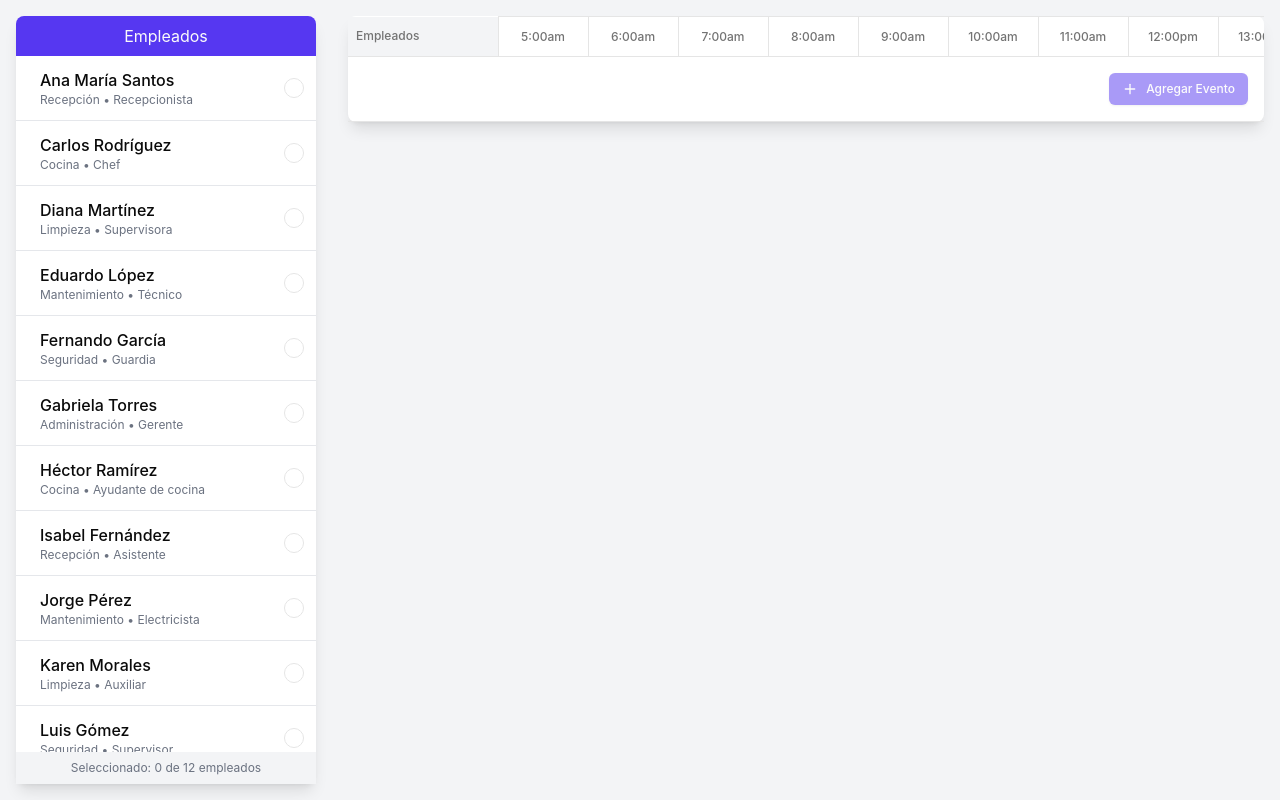
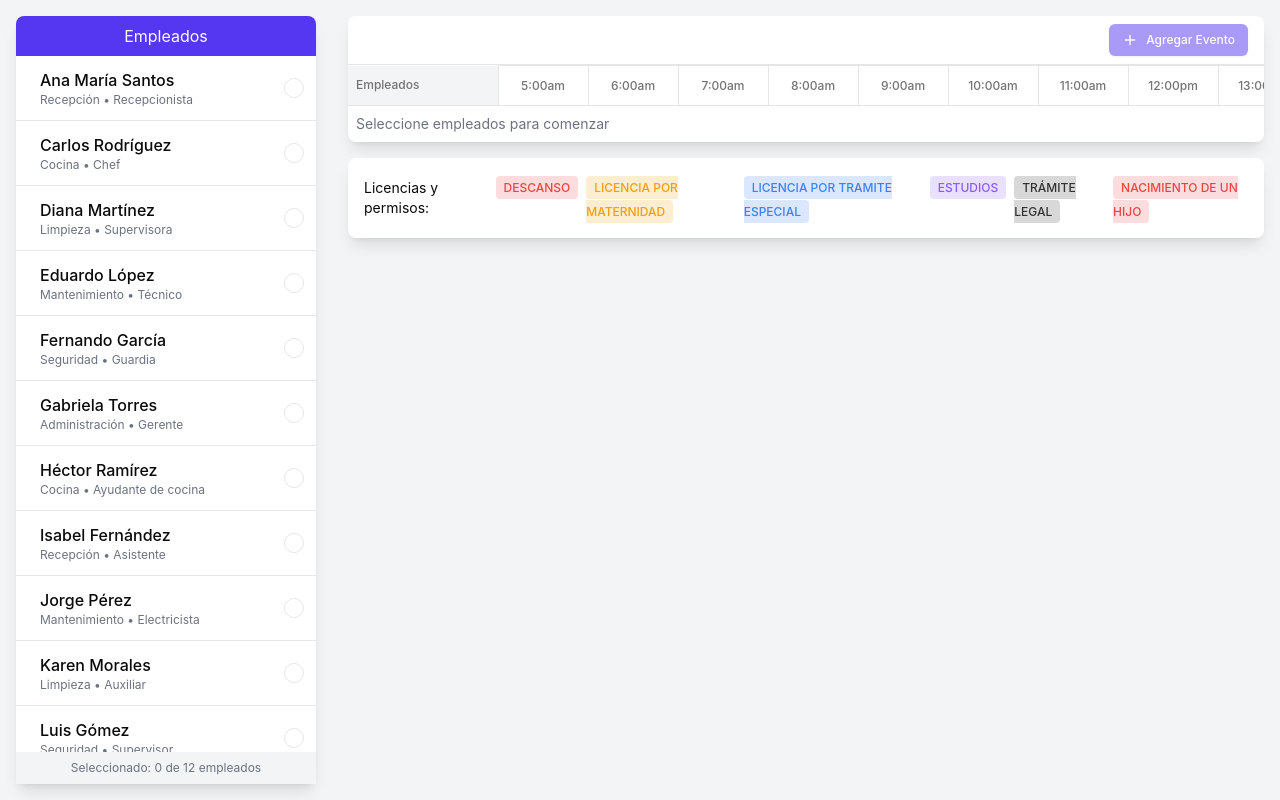
Before and after one commit to ossomaster/atik-prueba-tecnica-react, a React (Vite) app: page / in a window 1280 px wide. Built offline with nearby package versions, Linux system fonts and the light colour scheme.

Commit message:
feat: agregar licencias y permisos

```diff
--- a/src/App.tsx
+++ b/src/App.tsx
@@ -2,7 +2,7 @@ import { useState } from "react"
 import { DndContext, DragEndEvent } from "@dnd-kit/core"
 import { ListaEmpleados } from "./components/ListaEmpleados"
 import { HorarioGrid } from "./components/HorarioGrid"
-import { EMPLEADOS, EVENTO_COLORES, HORAS } from "./constants"
+import { EMPLEADOS, HORAS, LICENCIAS_PERMISOS } from "./constants"
 import { TEmpleado, TEvento } from "./types"
 
 function App() {
@@ -17,16 +17,8 @@ function App() {
 		)
 	}
 
-	const handleAgregarEvento = (empleadoId: string, horaInicio: string, horaFin: string, nombre: string) => {
-		const newEvent: TEvento = {
-			id: crypto.randomUUID(),
-			empleado: EMPLEADOS.find((e) => e.id === empleadoId)!,
-			hora_inicio: horaInicio,
-			hora_fin: horaFin,
-			nombre,
-			color: EVENTO_COLORES[eventos.length % EVENTO_COLORES.length],
-		}
-		setEventos((prev) => [...prev, newEvent])
+	const handleAgregarEvento = (evento: TEvento) => {
+		setEventos((prev) => [...prev, evento])
 	}
 
 	const handleDragEnd = (event: DragEndEvent) => {
@@ -49,7 +41,6 @@ function App() {
 	}
 
 	return (
-		<DndContext onDragEnd={handleDragEnd}>
 		<div className="h-screen container mx-auto p-4">
 			<div className="grid grid-cols-[300px_1fr] grid-rows-1 gap-8 h-full">
 				<ListaEmpleados
@@ -58,16 +49,18 @@ function App() {
 					onSelect={handleSeleccionarEmpleado}
 				/>
 				<div className="min-w-0">
+					<DndContext onDragEnd={handleDragEnd}>
 						<HorarioGrid
 							empleadosSeleccionados={empleadosSeleccionados}
 							eventos={eventos}
 							horas={HORAS}
+							licenciasPermisos={LICENCIAS_PERMISOS}
 							onAgregarEvento={handleAgregarEvento}
 						/>
+					</DndContext>
 				</div>
 			</div>
 		</div>
-		</DndContext>
 	)
 }
 
--- a/src/components/AgregarEventoModal.tsx
+++ b/src/components/AgregarEventoModal.tsx
@@ -1,30 +1,41 @@
-import { useEffect, useState } from "react"
-import { Dialog, DialogContent, DialogHeader, DialogTitle, DialogFooter } from "@/components/ui/dialog"
 import { Button } from "@/components/ui/button"
+import { Dialog, DialogContent, DialogFooter, DialogHeader, DialogTitle } from "@/components/ui/dialog"
 import { Input } from "@/components/ui/input"
 import { Label } from "@/components/ui/label"
 import { Select, SelectContent, SelectItem, SelectTrigger, SelectValue } from "@/components/ui/select"
-import { TEmpleado, THora } from "@/types"
 import { toast } from "@/hooks/use-toast"
+import { cn } from "@/lib/utils"
+import { TEmpleado, TEvento, THora, TLicenciaPermiso } from "@/types"
+import { useEffect, useState } from "react"
 
 interface Props {
 	isOpen: boolean
 	onClose: () => void
-	onAdd: (empleadoId: string, titulo: string, horaInicio: string, horaFin: string) => void
+	onAgregar: (evento: TEvento) => void
 	horas: THora[]
 	empleados: TEmpleado[]
+	licenciasPermisos: TLicenciaPermiso[]
 	defaultEmpleado?: TEmpleado | null
 }
 
-export function AgregarEventoModal({ isOpen, onClose, onAdd, horas, empleados, defaultEmpleado = null }: Props) {
-	const [title, setTitle] = useState("")
-	const [startTime, setStartTime] = useState(horas[0]?.hora)
-	const [endTime, setEndTime] = useState(horas[1]?.hora)
-	const [selectedEmployeeId, setSelectedEmployeeId] = useState(defaultEmpleado?.id || "")
+export function AgregarEventoModal({
+	isOpen,
+	onClose,
+	onAgregar,
+	horas,
+	empleados,
+	licenciasPermisos,
+	defaultEmpleado = null,
+}: Props) {
+	const [empleadoId, setEmpleadoId] = useState(defaultEmpleado?.id || "")
+	const [licenciaPermisoId, setLicenciaPermisoId] = useState("")
+	const [nombre, setNombre] = useState("")
+	const [horaInicio, setHoraInicio] = useState(horas[0]?.hora)
+	const [horaFin, setHoraFin] = useState(horas[1]?.hora)
 
 	const handleSubmit = (e: React.FormEvent) => {
 		e.preventDefault()
-		if (!selectedEmployeeId) {
+		if (!empleadoId) {
 			toast({
 				title: "Error",
 				description: "Debe seleccionar un empleado.",
@@ -32,7 +43,7 @@ export function AgregarEventoModal({ isOpen, onClose, onAdd, horas, empleados, d
 			})
 			return
 		}
-		if (endTime <= startTime) {
+		if (horaFin <= horaInicio) {
 			toast({
 				title: "Error",
 				description: "La hora de fin debe ser mayor a la hora de inicio.",
@@ -40,15 +51,30 @@ export function AgregarEventoModal({ isOpen, onClose, onAdd, horas, empleados, d
 			})
 			return
 		}
-		onAdd(selectedEmployeeId, title, startTime, endTime)
-		setTitle("")
-		setSelectedEmployeeId("")
+
+		const nextEvento: TEvento = {
+			id: crypto.randomUUID(),
+			empleado: empleados.find((empleado) => empleado.id === empleadoId)!,
+			hora_inicio: horaInicio,
+			hora_fin: horaFin,
+			nombre,
+			licenciaPermiso: licenciasPermisos.find((licenciaPermiso) => licenciaPermiso.id === licenciaPermisoId)!,
+		}
+
+		onAgregar(nextEvento)
+
+		setEmpleadoId("")
+		setLicenciaPermisoId("")
+		setNombre("")
+		setHoraInicio(horas[0].hora)
+		setHoraFin(horas[1].hora)
+
 		onClose()
 	}
 
 	useEffect(() => {
 		if (defaultEmpleado) {
-			setSelectedEmployeeId(defaultEmpleado.id)
+			setEmpleadoId(defaultEmpleado.id)
 		}
 	}, [defaultEmpleado])
 
@@ -61,7 +87,7 @@ export function AgregarEventoModal({ isOpen, onClose, onAdd, horas, empleados, d
 				<form onSubmit={handleSubmit} className="space-y-4">
 					<div className="space-y-2">
 						<Label htmlFor="employee">Empleado</Label>
-						<Select value={selectedEmployeeId} onValueChange={setSelectedEmployeeId} required>
+						<Select value={empleadoId} onValueChange={setEmpleadoId} required>
 							<SelectTrigger>
 								<SelectValue placeholder="Seleccione un empleado" />
 							</SelectTrigger>
@@ -75,11 +101,34 @@ export function AgregarEventoModal({ isOpen, onClose, onAdd, horas, empleados, d
 						</Select>
 					</div>
 					<div className="space-y-2">
-						<Label htmlFor="title">Título del Evento</Label>
+						<Label htmlFor="licencia-permiso">Licencia o Permiso</Label>
+						<ul>
+							{licenciasPermisos.map((licenciaPermiso) => (
+								<li
+									key={licenciaPermiso.id}
+									className={cn(
+										"flex items-center gap-2 text-xs p-2 rounded hover:bg-gray-100 cursor-pointer border border-transparent",
+										{
+											"bg-primary/10 border-primary": licenciaPermiso.id === licenciaPermisoId,
+										}
+									)}
+									onClick={() => setLicenciaPermisoId(licenciaPermiso.id)}
+								>
+									<span
+										className="size-4 inline-block rounded-full"
+										style={{ backgroundColor: licenciaPermiso.color + "30" }}
+									></span>{" "}
+									{licenciaPermiso.nombre}
+								</li>
+							))}
+						</ul>
+					</div>
+					<div className="space-y-2">
+						<Label htmlFor="name">Nombre del Evento</Label>
 						<Input
-							id="title"
-							value={title}
-							onChange={(e) => setTitle(e.target.value)}
+							id="name"
+							value={nombre}
+							onChange={(e) => setNombre(e.target.value)}
 							placeholder="Ingrese el título del evento"
 							required
 						/>
@@ -87,7 +136,7 @@ export function AgregarEventoModal({ isOpen, onClose, onAdd, horas, empleados, d
 					<div className="grid grid-cols-2 gap-4">
 						<div className="space-y-2">
 							<Label>Hora de Inicio</Label>
-							<Select value={startTime} onValueChange={setStartTime}>
+							<Select value={horaInicio} onValueChange={setHoraInicio}>
 								<SelectTrigger>
 									<SelectValue placeholder="Seleccione la hora de inicio" />
 								</SelectTrigger>
@@ -102,13 +151,13 @@ export function AgregarEventoModal({ isOpen, onClose, onAdd, horas, empleados, d
 						</div>
 						<div className="space-y-2">
 							<Label>Hora de Fin</Label>
-							<Select value={endTime} onValueChange={setEndTime}>
+							<Select value={horaFin} onValueChange={setHoraFin}>
 								<SelectTrigger>
 									<SelectValue placeholder="Seleccione la hora de fin" />
 								</SelectTrigger>
 								<SelectContent>
 									{horas
-										.filter((slot) => slot.hora > startTime)
+										.filter((slot) => slot.hora > horaInicio)
 										.map((slot) => (
 											<SelectItem key={slot.hora} value={slot.hora}>
 												{slot.etiqueta}
--- a/src/components/HorarioGrid.tsx
+++ b/src/components/HorarioGrid.tsx
@@ -4,17 +4,18 @@ import { cn } from "@/lib/utils"
 import { Button } from "@/components/ui/button"
 import { Plus } from "lucide-react"
 import { AgregarEventoModal } from "./AgregarEventoModal"
-import { TEmpleado, TEvento, THora } from "@/types"
+import { TEmpleado, TEvento, THora, TLicenciaPermiso } from "@/types"
 import { Table, TableHeader, TableBody, TableRow, TableHead, TableCell } from "@/components/ui/table"
 
 interface Props {
 	empleadosSeleccionados: TEmpleado[]
 	eventos: TEvento[]
 	horas: THora[]
-	onAgregarEvento: (empleadoId: string, horaInicio: string, horaFin: string, nombre: string) => void
+	licenciasPermisos: TLicenciaPermiso[]
+	onAgregarEvento: (evento: TEvento) => void
 }
 
-export function HorarioGrid({ empleadosSeleccionados, eventos, horas, onAgregarEvento }: Props) {
+export function HorarioGrid({ empleadosSeleccionados, eventos, horas, licenciasPermisos, onAgregarEvento }: Props) {
 	const [modalOpen, setModalOpen] = useState(false)
 	const [defaultEmployee, setDefaultEmployee] = useState<TEmpleado | null>(null)
 
@@ -24,12 +25,20 @@ export function HorarioGrid({ empleadosSeleccionados, eventos, horas, onAgregarE
 		setModalOpen(true)
 	}
 
-	const handleAddEvent = (empleadoId: string, nombre: string, horaInicio: string, horaFin: string) => {
-		onAgregarEvento(empleadoId, horaInicio, horaFin, nombre)
+	const handleAgregarEvento = (evento: TEvento) => {
+		onAgregarEvento(evento)
 	}
 
 	return (
+		<section>
+			{/* Horario */}
 			<div className="bg-white rounded-lg shadow-lg w-full">
+				<div className="px-4 py-2 border-b text-end">
+					<Button size="sm" onClick={() => setModalOpen(true)} disabled={empleadosSeleccionados.length === 0}>
+						<Plus className="h-4 w-4 mr-2" />
+						Agregar Evento
+					</Button>
+				</div>
 				<div className="overflow-x-auto">
 					<Table>
 						<TableHeader>
@@ -43,6 +52,13 @@ export function HorarioGrid({ empleadosSeleccionados, eventos, horas, onAgregarE
 							</TableRow>
 						</TableHeader>
 						<TableBody>
+							{empleadosSeleccionados.length === 0 && (
+								<TableRow>
+									<TableCell colSpan={horas.length + 1} className="text-gray-500">
+										Seleccione empleados para comenzar
+									</TableCell>
+								</TableRow>
+							)}
 							{empleadosSeleccionados.map((empleado) => (
 								<TableRow key={empleado.id}>
 									<TableCell className="bg-gray-100 text-xs">
@@ -60,7 +76,8 @@ export function HorarioGrid({ empleadosSeleccionados, eventos, horas, onAgregarE
 													{eventos
 														.filter(
 															(evento) =>
-															evento.empleado.id === empleado.id && evento.hora_inicio === horaItem.hora
+																evento.empleado.id === empleado.id &&
+																evento.hora_inicio === horaItem.hora
 														)
 														.map((evento, eventIndex) => (
 															<EventBar
@@ -86,11 +103,25 @@ export function HorarioGrid({ empleadosSeleccionados, eventos, horas, onAgregarE
 						</TableBody>
 					</Table>
 				</div>
-			<div className="p-4 border-b text-end">
-				<Button size="sm" onClick={() => setModalOpen(true)} disabled={empleadosSeleccionados.length === 0}>
-					<Plus className="h-4 w-4 mr-2" />
-					Agregar Evento
-				</Button>
+			</div>
+			{/* Licencias y permisos */}
+			<div className="p-4 bg-white rounded-lg shadow-lg mt-4 flex items-center gap-2">
+				<h3 className="text-sm">Licencias y permisos:</h3>
+				<ul className="flex gap-2">
+					{licenciasPermisos.map((licenciaPermiso) => (
+						<li key={licenciaPermiso.id}>
+							<span
+								className="text-xs font-medium px-2 py-1 rounded"
+								style={{
+									color: licenciaPermiso.color,
+									backgroundColor: licenciaPermiso.color + "30",
+								}}
+							>
+								{licenciaPermiso.nombre}
+							</span>
+						</li>
+					))}
+				</ul>
 			</div>
 			<AgregarEventoModal
 				isOpen={modalOpen}
@@ -98,12 +129,13 @@ export function HorarioGrid({ empleadosSeleccionados, eventos, horas, onAgregarE
 					setModalOpen(false)
 					setDefaultEmployee(null)
 				}}
-				onAdd={handleAddEvent}
+				onAgregar={handleAgregarEvento}
 				horas={horas}
 				empleados={empleadosSeleccionados}
+				licenciasPermisos={licenciasPermisos}
 				defaultEmpleado={defaultEmployee}
 			/>
-		</div>
+		</section>
 	)
 }
 
@@ -141,13 +173,13 @@ function EventBar({ evento, horas, index, totalEventos }: { evento: TEvento; hor
 				width,
 				height,
 				top,
-				backgroundColor: evento.color + "40",
+				backgroundColor: evento.licenciaPermiso.color + "40",
 		  }
 		: {
 				width,
 				height,
 				top,
-				backgroundColor: evento.color + "30",
+				backgroundColor: evento.licenciaPermiso.color + "30",
 		  }
 
 	return (
@@ -161,7 +193,7 @@ function EventBar({ evento, horas, index, totalEventos }: { evento: TEvento; hor
 			<div
 				className="p-2 text-xs truncate"
 				style={{
-					color: evento.color,
+					color: evento.licenciaPermiso.color,
 				}}
 			>
 				<h3 className="inline-block font-medium truncate">{evento.nombre}</h3>
--- a/src/constants.ts
+++ b/src/constants.ts
@@ -1,4 +1,4 @@
-import { TEmpleado, THora } from "./types"
+import { TEmpleado, THora, TLicenciaPermiso } from "./types"
 
 export const EMPLEADOS: TEmpleado[] = [
 	{ id: "1", nombre: "Ana María Santos", area: "Recepción", cargo: "Recepcionista" },
@@ -15,12 +15,13 @@ export const EMPLEADOS: TEmpleado[] = [
 	{ id: "12", nombre: "María Hernández", area: "Administración", cargo: "Contadora" },
 ]
 
-export const EVENTO_COLORES = [
-	"#4F46E5", // Indigo
-	"#7C3AED", // Purple
-	"#EC4899", // Pink
-	"#F59E0B", // Amber
-	"#10B981", // Emerald
+export const LICENCIAS_PERMISOS: TLicenciaPermiso[] = [
+	{ id: "1", nombre: "DESCANSO", color: "#EF4444" },
+	{ id: "2", nombre: "LICENCIA POR MATERNIDAD", color: "#F59E0B" },
+	{ id: "3", nombre: "LICENCIA POR TRAMITE ESPECIAL", color: "#3B82F6" },
+	{ id: "4", nombre: "ESTUDIOS", color: "#8B5CF6" },
+	{ id: "5", nombre: "TRÁMITE LEGAL", color: "#333333" },
+	{ id: "6", nombre: "NACIMIENTO DE UN HIJO", color: "#EF4444" },
 ]
 
 export const HORAS: THora[] = Array.from({ length: 16 }, (_, i) => {
```
Also changed, not shown: src/types.ts (+7 -1 lines). Lines whose indentation alone changed are shown as unchanged.
